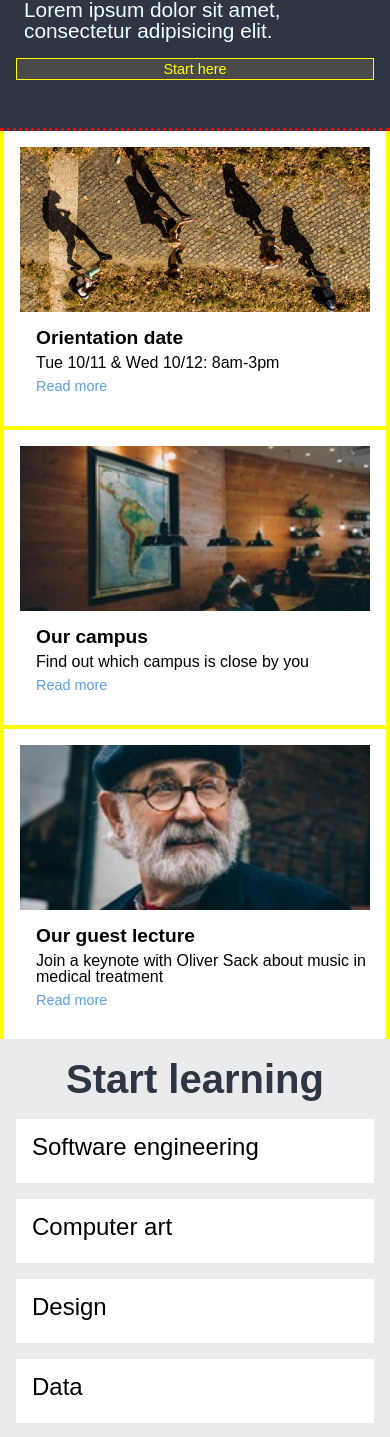
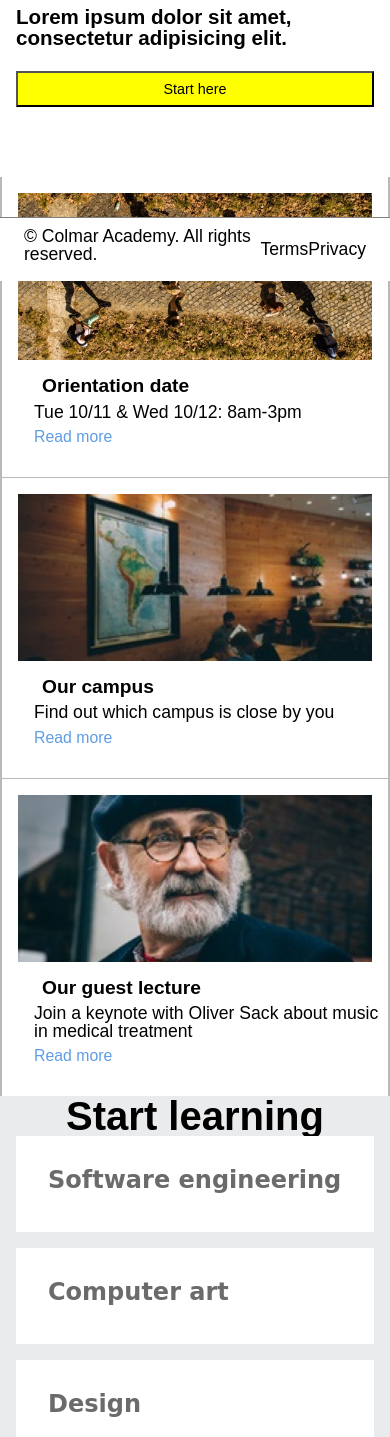
Before and after one commit to a1d3nmam3d0v/colmar-academy, a plain HTML site: page index.html in a window 390 px wide. Shown: the part 563-2000 px from the top of the page. Drawn offline with Linux system fonts and the light colour scheme; a web font is replaced by a local one.

Commit message:
structure

```diff
--- a/style.css
+++ b/style.css
@@ -10,56 +10,63 @@ html {
 }
 
 body {
-    padding-top: 4rem;
-    font-family: 'Niramit', sans-serif;
-    /* font-family:Arial, Helvetica, sans-serif; */
-    /* font-family: 'Trebuchet MS', 'Lucida Sans Unicode', 'Lucida Grande', 'Lucida Sans', Arial,
-        sans-serifl; */
-    /* font-family: Arial, Helvetica, sans-serif; */
-    /* font-family: 'Lucida Sans', 'Lucida Sans Regular', 'Lucida Grande', 'Lucida Sans Unicode',
-        Geneva, Verdana, sans-serif; */
-    /* font-family: 'Montserrat Alternates', sans-serif; */
-}
-
-img {
-    max-width: 100%;
-    height: auto;
+    margin-top: 4rem;
+    margin-bottom: 4rem;
+    font-family: sofia-pro-soft, sans-serif;
+    /* font-family: ff-tisa-web-pro, serif; */
+    /* font-weight: 400; */
+    /* font-style: normal; */
+    font-size: 1.1rem;
 }
 
 h1,
-h3 {
-    color: #4a4a4a;
+h2,
+h3,
+h4 {
+    font-family: 'Niramit', sans-serif;
+    /* font-family: sofia-pro-soft, sans-serif; */
+    /* font-family: ff-tisa-web-pro, serif; */
+    font-weight: 800;
+    /* font-style: normal; */
 }
 
 h1 {
     font-size: 3rem;
-    font-weight: 400;
-    text-decoration-line: underline;
-    text-decoration-color: rgb(0, 183, 255);
-    text-decoration-thickness: 2px;
-    color: azure;
+    /* color: azure; */
+    color: white;
+    /* color: yellow; */
 }
 
 h2 {
     font-size: 2.5rem;
-    /* color: #4a4a4a; */
-    color: #2e3543;
 }
 
-h3 {
-    font-size: 1.3rem;
-    font-family: 'Niramit', sans-serif;
-    font-weight: 200;
-    color: azure;
+h4 {
+    font-family: arial;
+    font-size: 1rem;
 }
 
 h4 {
     font-size: 1.2rem;
 }
 
+.title {
+    padding: 2rem 0;
+    text-align: center;
+}
+
 a {
     text-decoration: none;
     color: unset;
+}
+
+li {
+    list-style: none;
+}
+
+img {
+    max-width: 100%;
+    height: auto;
 }
 
 .mobile {
@@ -69,12 +76,13 @@ a {
 /* header and nav */
 
 header {
-    /* font-family: 'Niramit', sans-serif; */
     position: fixed;
     top: 0;
     z-index: 3;
     width: 100%;
     background-color: white;
+    /* background-color:#2e3543; */
+    /* background-color: yellow; */
     height: 4rem;
     display: flex;
     align-items: center;
@@ -84,7 +92,6 @@ header {
 
 .logo {
     display: flex;
-    font-family: 'Niramit', sans-serif;
 }
 
 .name {
@@ -113,11 +120,10 @@ nav ul {
 }
 
 nav li {
-    list-style: none;
-    padding-left: 1rem;
+    margin-left: 1rem;
 }
 
-/* mobile header and nav */
+/* Mobile Header and Nav */
 
 @media only screen and (max-width: 779px) {
     .desktop {
@@ -125,57 +131,59 @@ nav li {
     }
 
     header .mobile {
-        display: flex;
+        /* display: flex; */
         width: 100%;
         justify-content: space-between;
+        /* align-content: center; */
         align-items: center;
     }
 }
 
-/* main landing section */
+/* Main Banner Section */
 
-.container {
+.flex-container {
     /* background-color: #4a4a4a; */
-    /* background-color:rgb(175, 175, 175); */
-    background-color: #2e3543;
-    border-bottom: rgb(255, 0, 0) dotted 3px;
+    background-color: rgb(175, 175, 175);
+    /* background-color: #2e3543; */
     display: flex;
     align-items: center;
 }
 
 .banner {
     margin: 2rem 1.5rem;
+    width: 60%;
 }
 
 .banner-text {
-    margin: 2rem 1.5rem;
+    margin: 0 auto;
+    width: 40%;
+    padding: 2rem 1rem;
 }
 
-.banner-text > h1,
-h3 {
-    padding-bottom: 1rem;
-    /* color: #acd4d4; */
-    /* color: #D4B043; */
+.banner-text p {
+    font-size: 1.5rem;
+}
+
+.banner-text > * {
+    margin-bottom: 1.4rem;
 }
 
 .cta-button {
-    padding: 2px;
-    width: 40%;
+    padding: 0.5rem 0;
+    width: 87%;
     font-size: 0.9rem;
     color: white;
     cursor: pointer;
-    border: 1px yellow solid;
-    font-family: 'Niramit', sans-serif;
     background-color: #4a4a4a;
-    /* margin: auto; */
-    justify-content: center;
-    color: yellow;
+    background-color: yellow;
+    color: black;
+    font-family: sofia-pro-soft, sans-serif;
 }
 
 /* mobile landing section */
 
 @media only screen and (max-width: 779px) {
-    .container {
+    .flex-container {
         flex-direction: column;
     }
 
@@ -192,7 +200,7 @@ h3 {
         margin: 2rem 0;
     }
     .banner-text > h1,
-    h3 {
+    h4 {
         margin-left: 0.5rem;
     }
 
@@ -229,6 +237,7 @@ blockquote {
     color: #808080;
     text-align: justify;
     line-height: 1.5;
+    width: 90%;
 }
 
 figcaption {
@@ -242,14 +251,15 @@ figcaption {
     display: flex;
     flex-direction: column;
     justify-content: space-around;
-    border-left: 1px #b9b9b9 solid;
-    border-left: 4px yellow solid;
-    border-right: 4px yellow solid;
+    border-left: 2px #b9b9b9 solid;
+    border-right: 2px #b9b9b9 solid;
+    /* border-left: 4px yellow solid; */
+    /* border-right: 4px yellow solid; */
 }
 
 .event {
-    /* border-bottom: 1px #b9b9b9 solid; */
-    border-bottom: 4px yellow solid;
+    border-bottom: 1px #b9b9b9 solid;
+    /* border-bottom: 4px yellow solid; */
     width: 100%;
     display: flex;
     flex-direction: row;
@@ -267,9 +277,9 @@ p {
     padding-bottom: 0.5rem;
 }
 
-.event.bgcolor {
-    /* background-color: #e4e3e3; */
-    background-color: yellow;
+.bgcolor {
+    background-color: #e4e3e3;
+    /* background-color: yellow; */
     border-bottom: 1px #b9b9b9 solid;
 }
 
@@ -325,7 +335,6 @@ p {
 }
 
 .learning h2 {
-    line-height: 5rem;
     text-align: center;
 }
 
@@ -342,8 +351,23 @@ p {
     flex: 0 0 30.33333%;
 }
 
+.course-name {
+    font-family: cursive;
+    font-weight: bold;
+    font-size: 1.7rem;
+    color: #6b6b6b;
+}
+
 .course-text {
+    padding: 1rem;
     background-color: white;
+}
+
+.course-text > p:nth-child(2) {
+    text-decoration: underline;
+    background-color: yellow;
+    width: 40%;
+    text-indent: 2rem;
 }
 
 /* mobile learning section  */
@@ -388,3 +412,53 @@ p {
 .thesis {
     display: flex;
 }
+
+/* Mobile Thesis Section */
+@media only screen and (max-width: 779px) {
+    .thesis {
+        display: block;
+    }
+
+    /* .thesis .content, .thesis .side-info,
+    .thesis .sub-banner-text {
+        display: none;
+    } */
+
+    .thesis .content {
+        padding: 0;
+        margin: 0;
+        width: 100%;
+    }
+
+    .thesis .sub-banner-text,
+    .thesis .side-info {
+        display: none;
+    }
+
+    .thesis video {
+        display: block;
+        min-width: 100%;
+        padding: 0;
+        margin: 0;
+    }
+}
+
+/* footer */
+
+footer {
+    border-top: 1px solid gray;
+    justify-content: space-between;
+    display: flex;
+    position: fixed;
+    left: 0;
+    bottom: 0;
+    width: 100%;
+    background-color: white;
+    height: 4rem;
+    /* background-color: #2e3543; */
+    background-color: white;
+    color: black;
+    display: flex;
+    align-items: center;
+    padding: 0 1.5rem;
+}
```
